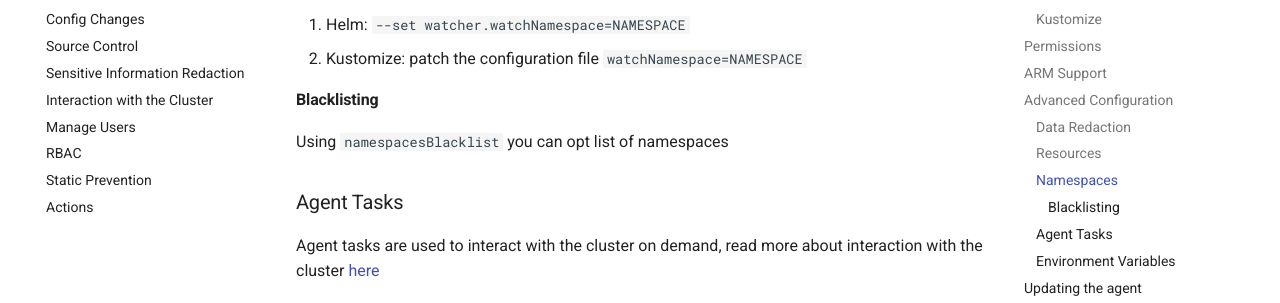
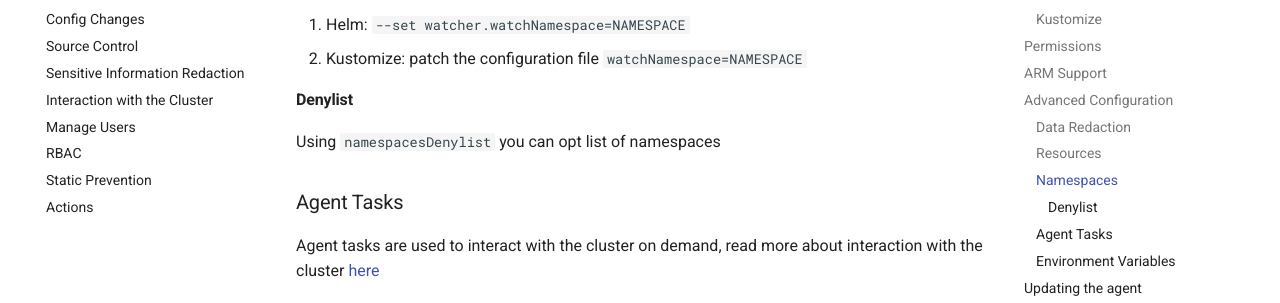
Before and after one commit to komodorio/docs, an MkDocs documentation site: the page built from docs/Learn/Komodor-Agent.md, in a window 1280 px wide and 900 px high, scrolled down 1889 px. Shown: the part 170-473 px from the top of the window. Built offline with MkDocs 1.6.1 and Material for MkDocs 9.7.7, drawn with Linux system fonts in a browser that asks for light colours; comment, search, counter and statistics services are not loaded.

````diff
--- a/docs/Learn/Komodor-Agent.md
+++ b/docs/Learn/Komodor-Agent.md
@@ -2,8 +2,8 @@
 
 ## Installation
 
+### Get an API Key
 
-### Get an API Key
 The API key can be found in the [Integration page](https://app.komodor.com/main/integration).
 
 ![API Key Location](./img/api_key_location.png)
@@ -18,7 +18,6 @@
  --set watcher.clusterName=CLUSTER_NAME \
  --set watcher.enableAgentTaskExecution=true \
  --set watcher.allowReadingPodLogs=true
-
 ```
 
 ### Kustomize
@@ -30,13 +29,12 @@
 kubectl apply -n komodor -k https://github.com/komodorio/helm-charts/manifests/overlays/full/?ref=master
 ```
 
+## Permissions
 
-## Permissions
 The Komodor agent uses the native RBAC model of Kubernetes. All the permissions are listed here:
 
 1. [helm](https://github.com/komodorio/helm-charts/blob/master/charts/k8s-watcher/templates/clusterrole.yaml)
 2. [kustomize base](https://github.com/komodorio/helm-charts/blob/master/manifests/base/clusterrole.yaml), [kustomize final](https://github.com/komodorio/helm-charts/blob/master/manifests/overlays/full/logs-reader.cr.yaml)
-
 
 ## ARM Support
 
@@ -48,9 +46,11 @@
 A more detailed list of the configurable parameters can be found [here](https://github.com/komodorio/helm-charts/tree/master/charts/k8s-watcher#configuration)
 
 ### Data Redaction
+
 Learn how to set up [data redaction](./Sensitive-Information-Redaction.md) in Komodor
 
 ### Resources
+
 By default, the Komodor agent watches the majority of the resources in your cluster (**secrets and events are opt out**)
 You can enable/disable watching a resource using the following command:
 
@@ -58,6 +58,7 @@
 2. Kustomize: update the configuration file and the RBAC rule to have `get`, `list` and `watch` permissions
 
 ### Namespaces
+
 The Komodor agent watches all the namespaces (by default `watchNamespace=all`)
 
 To watch a single namespace use the following command:
@@ -65,11 +66,12 @@
 1. Helm: `--set watcher.watchNamespace=NAMESPACE`
 2. Kustomize: patch the configuration file `watchNamespace=NAMESPACE`
 
-#### Blacklisting
-Using `namespacesBlacklist` you can opt list of namespaces
+#### Denylist
 
+Using `namespacesDenylist` you can opt list of namespaces
 
 ### Agent Tasks
+
 Agent tasks are used to interact with the cluster on demand, read more about interaction with the cluster [here](./Interaction-With-The-Cluster.md)
 
 To enable agent tasks (default is `off`):
@@ -77,11 +79,12 @@
 1. Helm: `--set watcher.enableAgentTaskExecution=true && --set watcher.allowReadingPodLogs=true`
 2. Kustomize: The `full` overlay already has this turned on. If you are building it manually from `base`, patch the configuration file `enableAgentTaskExecution=true` and make sure to have RBAC permissions to `get` and `list` for `pods` and `pods/log`
 
+### Environment Variables
 
-### Environment Variables
 Alternativly, you can pass the configuration as environment variables using the `KOMOKW_` prefix and by replacing all the . to _, for the root items the camelcase transforms into underscores as well.
 
 For example:
+
 ```bash
 # apiKey
 KOMOKW_API_KEY=1a2b3c4d5e6f7g7h
@@ -97,11 +100,13 @@
 ## Updating the agent
 
 ### Kustomize
+
 ```bash
 kubectl apply -n komodor -k https://github.com/komodorio/helm-charts/manifests/overlays/full/?ref=master
 ```
 
 ### Helm
+
 ```bash
 helm repo update
 helm upgrade --install k8s-watcher komodorio/k8s-watcher --reuse-values
@@ -110,11 +115,13 @@
 ## Uninstalling
 
 ### Kustomize
+
 ```bash
 kubectl delete ns komodor
 ```
 
 ### Helm
+
 ```bash
 helm uninstall k8s-watcher
 ```
````
